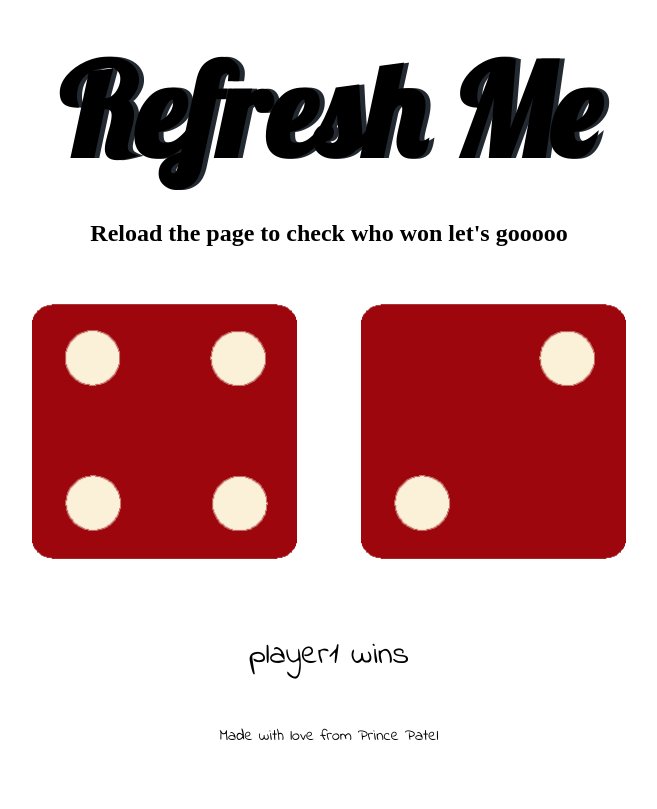
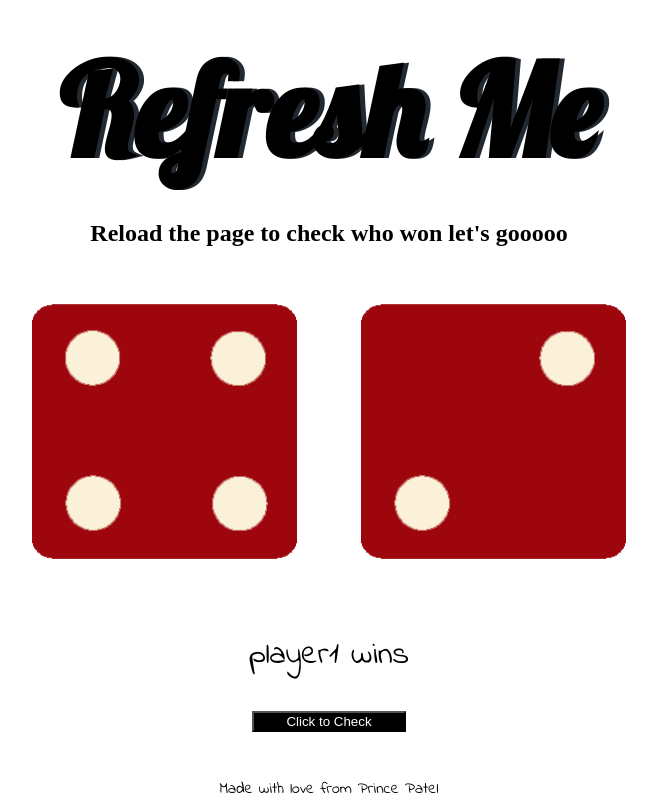
Before and after one commit to princewritecode/dice-game, a plain HTML site: page Dicee+Challenge+-+Starting+Files/index.html in a window 1280 px wide. Shown: the whole page, without its empty margins (311-968 px from the left). Drawn offline with Linux system fonts and the light colour scheme.

Commit message:
project dice game added button

```diff
--- a/Dicee+Challenge+-+Starting+Files/index.html
+++ b/Dicee+Challenge+-+Starting+Files/index.html
@@ -14,6 +14,7 @@
     <div id="show-dice">
       <h2>Reload the page to check who won let's gooooo</h2>
     </div>
+    <button id="reload">Click to Check</button>
     <footer>Made with love from Prince Patel</footer>
     <script src="index.js"></script>
 </body>
--- a/Dicee+Challenge+-+Starting+Files/index.js
+++ b/Dicee+Challenge+-+Starting+Files/index.js
@@ -28,3 +28,10 @@ function init()
     parent.append(createImageElement1);
     parent.append(text);
 }
+
+const button = document.getElementById('reload');
+button.addEventListener('click', (e) =>
+{
+    e.preventDefault();
+    window.location.reload();
+});
--- a/Dicee+Challenge+-+Starting+Files/styles.css
+++ b/Dicee+Challenge+-+Starting+Files/styles.css
@@ -40,3 +40,14 @@ footer {
   text-align: center;
   font-family: "Indie Flower", cursive;
 }
+button {
+  padding-left: 2rem;
+  padding-right: 2rem;
+  background-color: black;
+  color: white;
+  cursor: pointer;
+}
+button:hover {
+  background-color: #232931;
+  color: white;
+}
```
